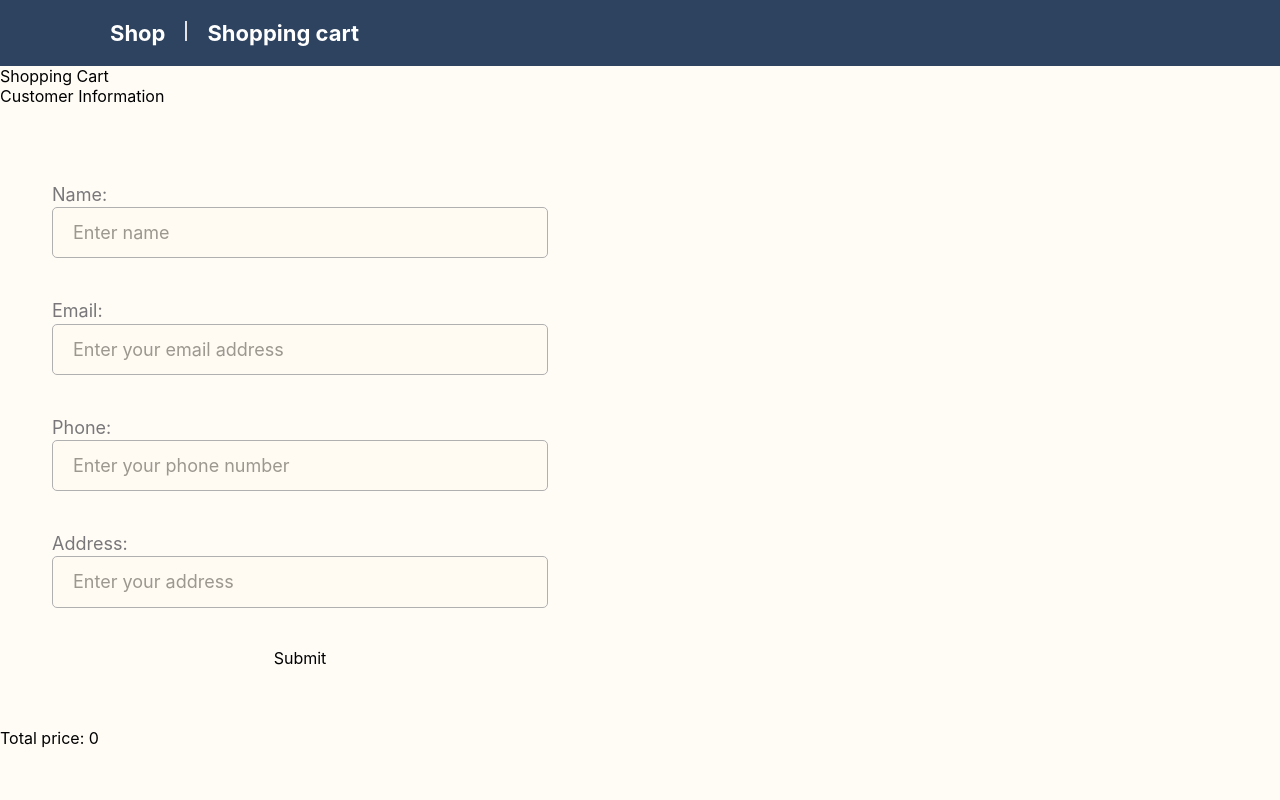
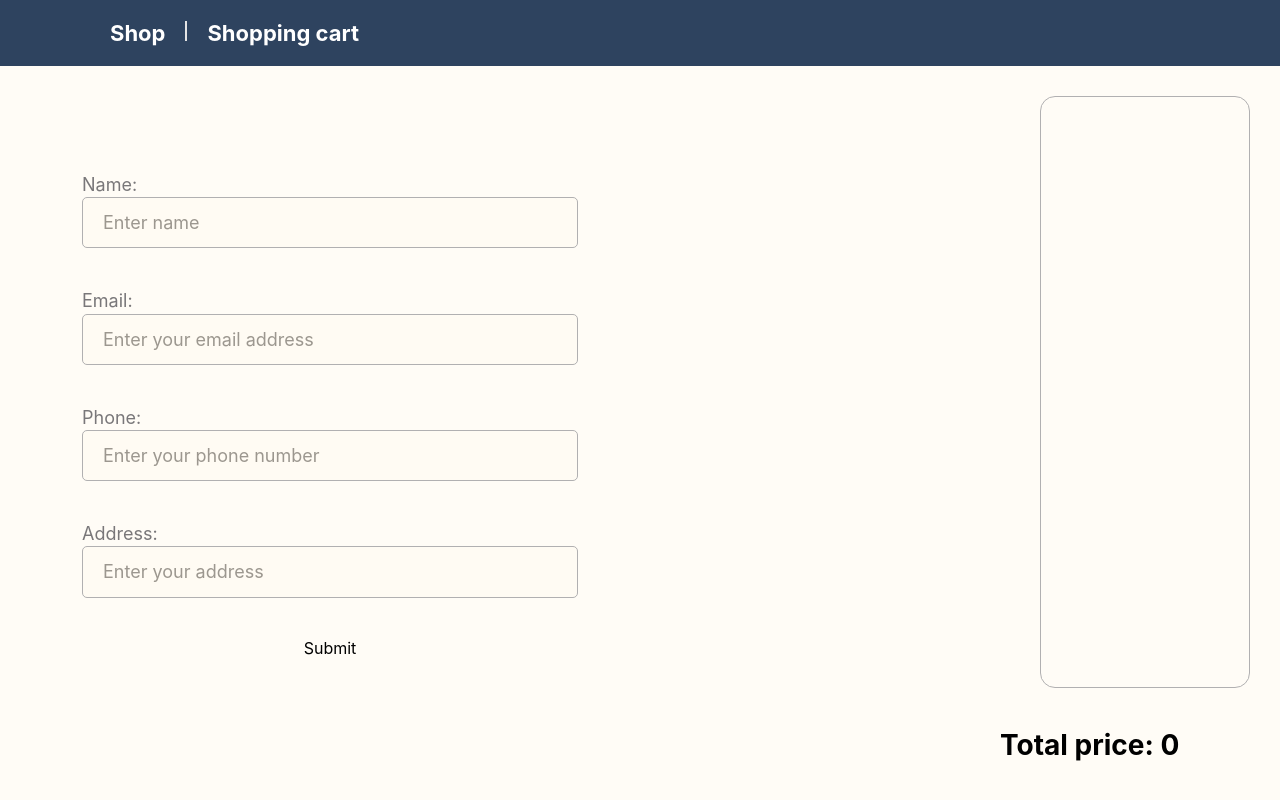
Before and after one commit to yulyaolshanska/medicine-delivery, a React (Create React App) app: page /shopping-card in a window 1280 px wide. Built offline with nearby package versions, Linux system fonts and the light colour scheme.

Commit message:
feat: ShoppingCard

```diff
--- /dev/null
+++ b/src/components/shoppingCard/ShoppingCard.module.scss
@@ -0,0 +1,79 @@
+.card {
+  position: relative;
+  width: 240px;
+  padding: 20px;
+  display: flex;
+  border-radius: 20px;
+  border: 2px solid #ebf8f9;
+  background-color: rgba(255, 255, 255, 0.25);
+
+  &:not(:last-child) {
+    margin-bottom: 16px;
+  }
+
+  @media (min-width: 768px) {
+    width: 300px;
+    height: 200px;
+  }
+  @media (min-width: 1280px) {
+    width: 310px;
+  }
+}
+
+.pictureBox {
+  position: relative;
+  margin-right: 30px;
+}
+
+.picture {
+  width: 100%;
+  height: 100%;
+  object-fit: contain;
+}
+
+.infoContainer {
+  padding: 25px 10px 10px;
+  display: flex;
+  flex-direction: column;
+  justify-content: space-between;
+}
+
+.info {
+  font-weight: 600;
+  font-size: 16px;
+
+  &:not(:last-child) {
+    margin-bottom: 10px;
+  }
+}
+
+.quantityCounter {
+  display: flex;
+  align-items: center;
+  border: 1px solid #eaecf0;
+  border-radius: 6px;
+}
+
+.quantityBtn {
+  width: 34px;
+  height: 34px;
+  display: flex;
+  align-items: center;
+  justify-content: center;
+  font-size: 20px;
+
+  &.disabled {
+    color: #a3abbc;
+  }
+}
+
+.removeBtn {
+  position: absolute;
+  width: 24px;
+  height: 24px;
+  top: 10px;
+  right: 10px;
+  font-weight: 700;
+  border: 1px solid #eaecf0;
+  border-radius: 15px;
+}
--- /dev/null
+++ b/src/components/shoppingCard/ShoppingCard.tsx
@@ -0,0 +1,74 @@
+import {
+  CartItem,
+  removeFromCart,
+  updateQuantity,
+} from "../../redux/CartSlice";
+import { useAppDispatch } from "../../redux/store";
+import styles from "./ShoppingCard.module.scss";
+
+interface ShoppingCardProps {
+  medicine: CartItem;
+}
+
+const ShoppingCard: React.FC<ShoppingCardProps> = ({ medicine }) => {
+  const dispatch = useAppDispatch();
+
+  const { _id, name, price, picture, quantity } = medicine;
+
+  const handleRemoveFromCart = (medicineId: string) => {
+    dispatch(removeFromCart(medicineId));
+  };
+
+  const handleIncrement = (medicineId: string) => {
+    dispatch(updateQuantity({ id: medicineId, quantity: +1 }));
+  };
+
+  const handleDecrement = (medicineId: string) => {
+    dispatch(updateQuantity({ id: medicineId, quantity: -1 }));
+  };
+  return (
+    <>
+      <li key={_id} className={styles.card}>
+        <div className={styles.pictureBox}>
+          <img
+            className={styles.picture}
+            src={picture}
+            alt={`Picture of ${name}`}
+          />
+        </div>
+        <div className={styles.infoContainer}>
+          <div>
+            <p className={styles.info}>{name}</p>
+            <p className={styles.info}>Price:{price * quantity}</p>
+          </div>
+          <div className={styles.quantityCounter}>
+            <button
+              disabled={quantity === 1}
+              className={`${styles.quantityBtn} ${
+                quantity === 1 ? styles.disabled : ""
+              }`}
+              onClick={() => handleDecrement(_id)}
+            >
+              -
+            </button>
+            <span>{quantity}</span>
+            <button
+              className={styles.quantityBtn}
+              onClick={() => handleIncrement(_id)}
+            >
+              +
+            </button>
+          </div>
+          <button
+            className={styles.removeBtn}
+            onClick={() => handleRemoveFromCart(_id)}
+          >
+            X
+          </button>
+        </div>
+      </li>
+    </>
+  );
+};
+
+export default ShoppingCard;
--- a/src/pages/shoppingCardPage/ShoppingCardPage.module.scss
+++ b/src/pages/shoppingCardPage/ShoppingCardPage.module.scss
@@ -1,34 +1,45 @@
-.card {
-  width: 240px;
-  padding: 20px;
+@import "../../styles/colors.module.scss";
+@import "../../styles/variables.module.scss";
+
+.pageContainer {
   display: flex;
   flex-direction: column;
-  border-radius: 20px;
-  border: 2px solid #ebf8f9;
-  background-color: rgba(255, 255, 255, 0.25);
+  align-items: center;
+  padding: 20px;
 
   @media (min-width: 768px) {
-    width: 189px;
-    height: 250px;
-  }
-  @media (min-width: 1280px) {
-    width: 325px;
-    height: 300px;
+    flex-direction: row;
+    align-items: flex-start;
+    justify-content: space-between;
+    padding: 30px;
   }
 }
 
-.pictureBox {
-  position: relative;
-  height: 100px;
-  margin-bottom: 14px;
+.medicineList {
+  margin-bottom: 20px;
 
+  @media (min-width: 768px) {
+    display: flex;
+    gap: 24px;
+    flex-wrap: wrap;
+    flex-direction: row;
+    margin-left: 80px;
+    margin-bottom: 40px;
+    border: 1px solid #b1b0b1;
+    border-radius: 15px;
+    padding: 24px;
+    height: 74vh;
+    overflow-y: scroll;
+  }
   @media (min-width: 1280px) {
-    height: 120px;
+    margin-left: 40px;
   }
 }
 
-.picture {
-  width: 100%;
-  height: 100%;
-  object-fit: contain;
+.totalPrice {
+  display: flex;
+  margin-left: auto;
+  font-size: $xlFontSize;
+  font-weight: 700;
+  width: 250px;
 }
--- a/src/pages/shoppingCardPage/ShoppingCardPage.tsx
+++ b/src/pages/shoppingCardPage/ShoppingCardPage.tsx
@@ -1,34 +1,18 @@
-import React, { useState } from "react";
-import axios from "axios";
-import { Medicine } from "../../types/Medicine";
+import React from "react";
 import ShoppingForm from "../../components/shoppingForm/ShoppingForm";
-import { useDispatch, useSelector } from "react-redux";
-import { removeFromCart, updateQuantity } from "../../redux/CartSlice";
+import { useSelector } from "react-redux";
 import { RootState } from "../../redux/store";
+import ShoppingCard from "../../components/shoppingCard/ShoppingCard";
 import styles from "./ShoppingCardPage.module.scss";
 
 const ShoppingCartPage: React.FC = () => {
-  const dispatch = useDispatch();
   const cartMedicines = useSelector((state: RootState) => state.cart.medicines);
-  console.log("cartMedicines", cartMedicines);
-  const handleRemoveFromCart = (medicineId: string) => {
-    dispatch(removeFromCart(medicineId));
-  };
-  const [cart, setCart] = useState<Medicine[]>([]);
 
   const handleSubmitOrder = async () => {
     try {
     } catch (error) {
       console.error("Error submitting order:", error);
     }
-  };
-
-  const handleIncrement = (medicineId: string) => {
-    dispatch(updateQuantity({ id: medicineId, quantity: +1 }));
-  };
-
-  const handleDecrement = (medicineId: string) => {
-    dispatch(updateQuantity({ id: medicineId, quantity: -1 }));
   };
 
   const getTotalPrice = () => {
@@ -39,39 +23,16 @@ const ShoppingCartPage: React.FC = () => {
   };
 
   return (
-    <div>
-      <h1>Shopping Cart</h1>
-      <h2>Customer Information</h2>
-
+    <div className={styles.pageContainer}>
       <ShoppingForm handleSubmitOrder={handleSubmitOrder} />
-      <ul>
-        {cartMedicines.map(({ _id, name, price, picture, quantity }) => {
-          return (
-            <>
-              <li key={_id} className={styles.card}>
-                <div className={styles.pictureBox}>
-                  <img
-                    className={styles.picture}
-                    src={picture}
-                    alt={`Picture of ${name}`}
-                  />
-                </div>
-                <p>{name}</p>
-                <p>price:{price * quantity}</p>
-                <div>
-                  <button onClick={() => handleDecrement(_id)}>-</button>
-                  <span>{quantity}</span>
-                  <button onClick={() => handleIncrement(_id)}>+</button>
-                </div>
-                <button onClick={() => handleRemoveFromCart(_id)}>
-                  Remove
-                </button>
-              </li>
-            </>
-          );
-        })}
-        <p> Total price: {getTotalPrice()} </p>
-      </ul>
+      <div>
+        <ul className={styles.medicineList}>
+          {cartMedicines.map((medicine) => (
+            <ShoppingCard medicine={medicine} />
+          ))}
+        </ul>
+        <p className={styles.totalPrice}> Total price: {getTotalPrice()} </p>
+      </div>
     </div>
   );
 };
--- a/src/redux/CartSlice.ts
+++ b/src/redux/CartSlice.ts
@@ -1,7 +1,7 @@
 import { createSlice, PayloadAction } from "@reduxjs/toolkit";
 import { Medicine } from "../types/Medicine";
 
-interface CartItem {
+export interface CartItem {
   _id: string;
   name: string;
   price: number;
```
